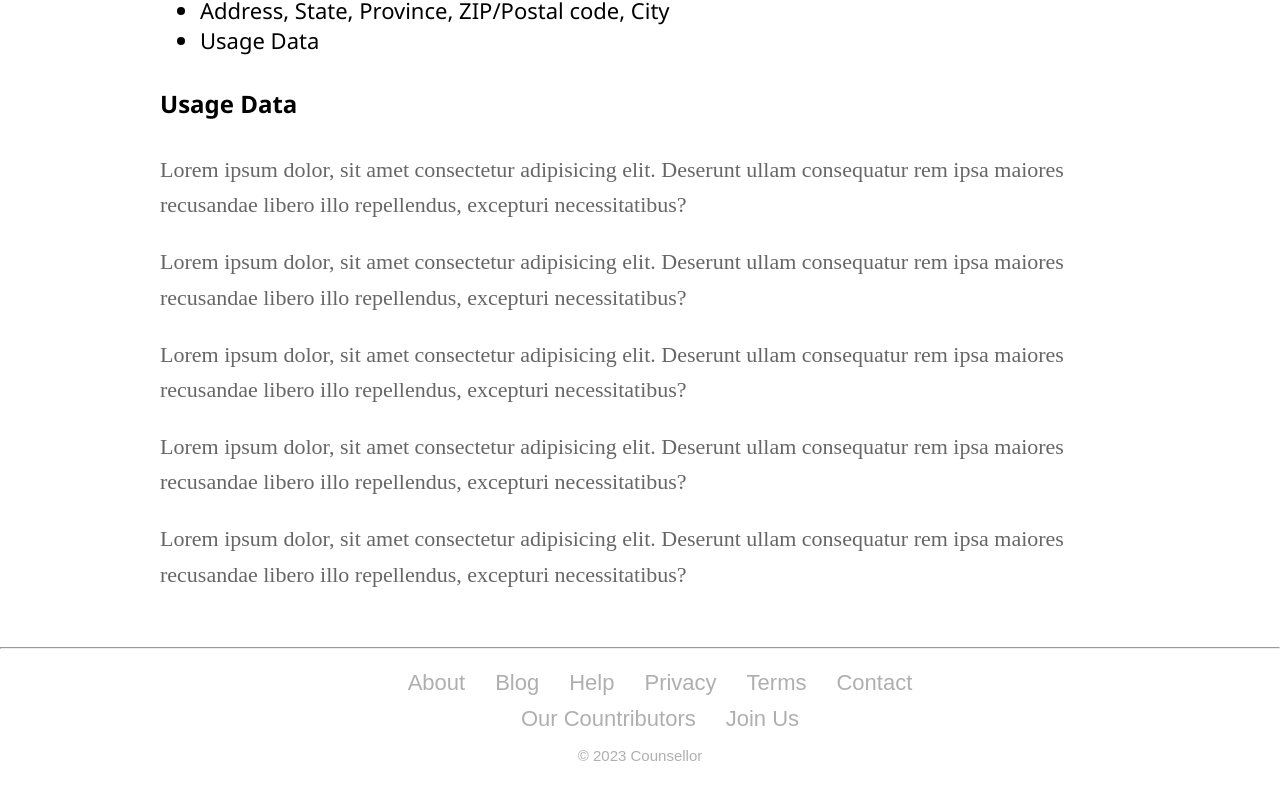
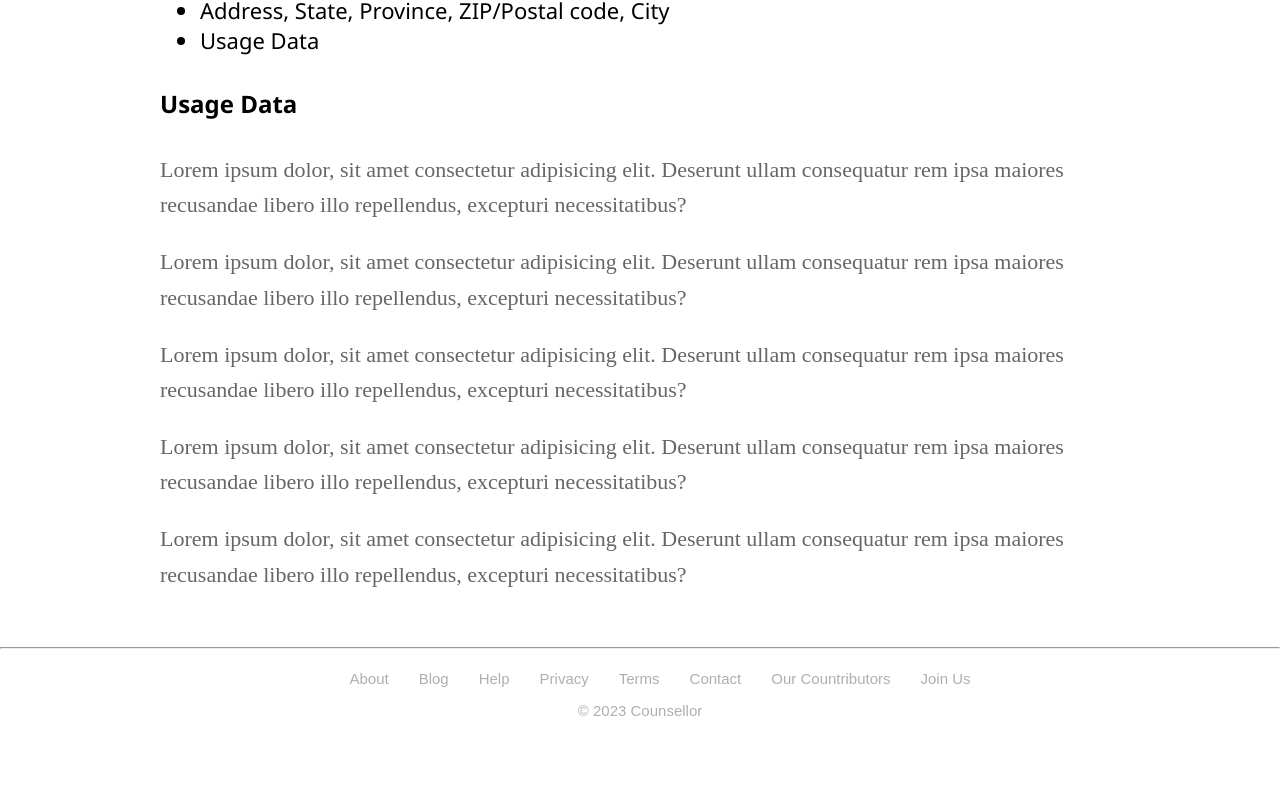
Before and after one commit to Counselllor/Counsellor-Web, a React (Vite) app: page /privacy-policy in a window 1280 px wide. Shown: the part 1507-2307 px from the top of the page. After the commit the page ends 2282 px from the top, so only its background shows below. Built offline with nearby package versions, Linux system fonts and the light colour scheme; a web font is replaced by a local one.

Commit message:
update style

```diff
--- a/src/components/Privacy-Policy/Privacy.css
+++ b/src/components/Privacy-Policy/Privacy.css
@@ -107,6 +107,6 @@
   color: #007bff;
 }
 
-li{
+.privacy-policy-container li{
     font-size: 22px;
 }
```
